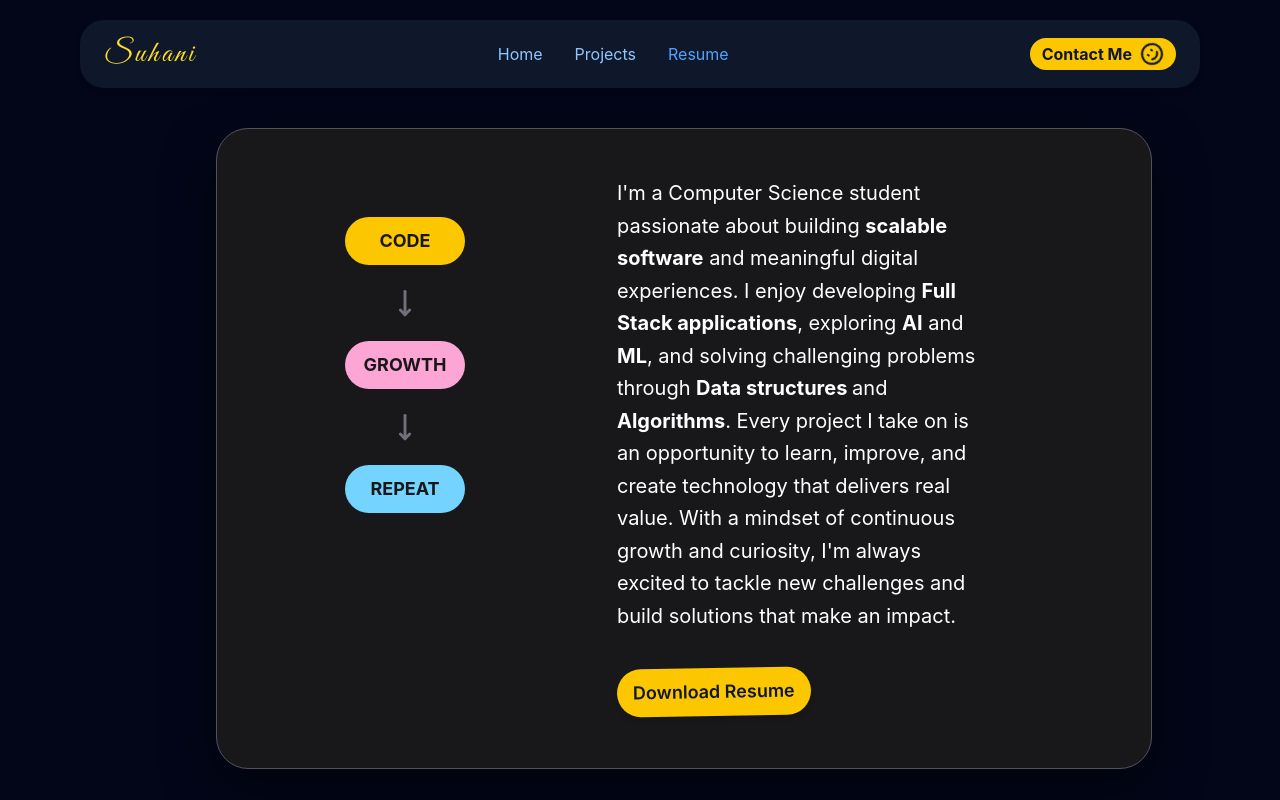
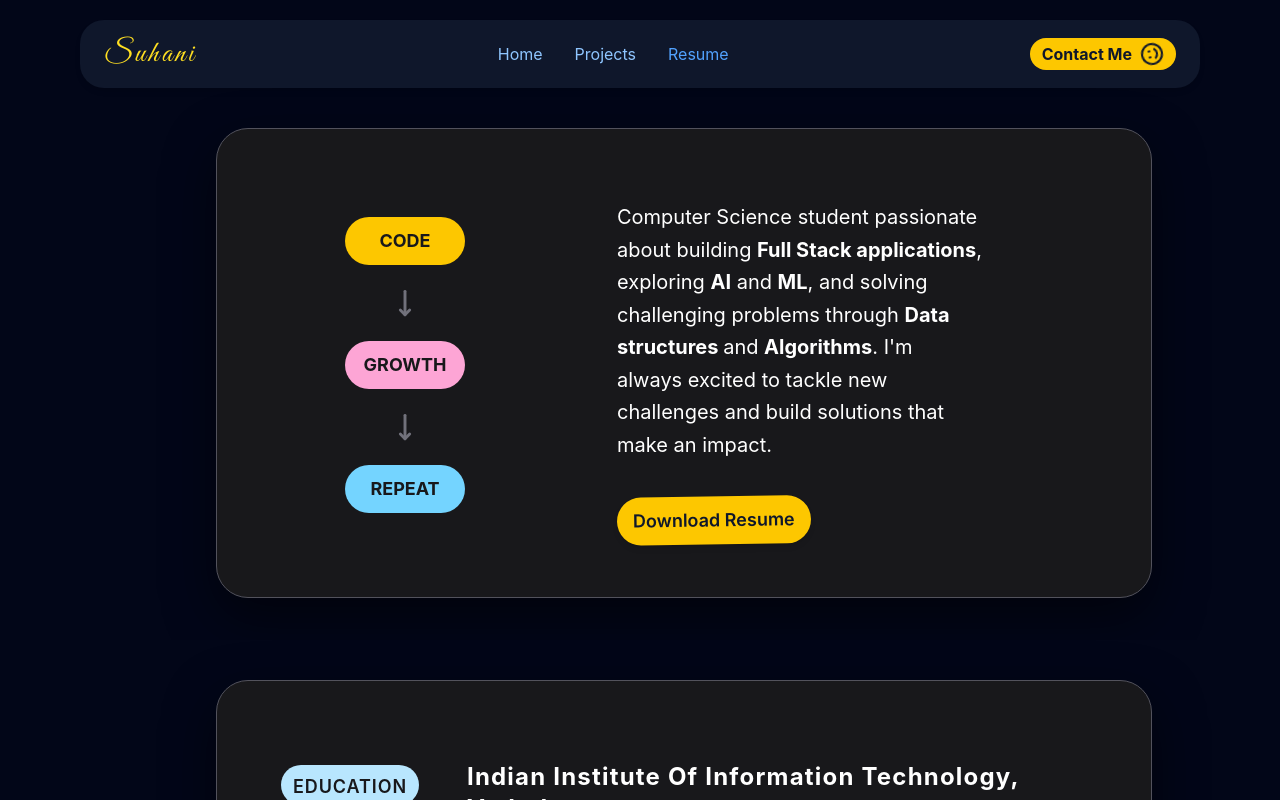
Before and after one commit to Suhanii15/Suhani-Kabra, a React (Vite) app in the folder suhani/: page /resume in a window 1280 px wide. Shown: the top 800 px of the page. Built offline with nearby package versions, Linux system fonts and the light colour scheme.

Commit message:
changes on resume page

```diff
--- a/suhani/src/pages/resume.jsx
+++ b/suhani/src/pages/resume.jsx
@@ -83,15 +83,13 @@ const personal=[
       initial={{ opacity: 0, x: -30 }}
       animate={{ opacity: 1, x: 0 }}
       transition={{ duration: 1.6, delay: 0.6, ease: 'easeOut' }}
-      className="text-white text-xl leading-relaxed"
+      className="text-white text-xl leading-relaxed mt-6"
     >
-      I'm a Computer Science student passionate about building <span className="font-bold">scalable software</span> and meaningful digital experiences.
-       I enjoy developing <span className="font-bold">Full Stack applications</span>, exploring <span className="font-bold">AI</span> and <span className="font-bold">ML</span>, and solving challenging problems through <span className="font-bold">Data structures </span>
-        and <span className="font-bold">Algorithms</span>. Every project I take on is an opportunity to learn, improve, and create technology that delivers real value. With a mindset of continuous
-         growth and curiosity,
+       Computer Science student passionate about building <span className="font-bold">Full Stack applications</span>, exploring <span className="font-bold">AI</span> and <span className="font-bold">ML</span>, and solving challenging problems through <span className="font-bold">Data structures </span>
+        and <span className="font-bold">Algorithms</span>.
        I'm always excited to tackle new challenges and build solutions that make an impact.
     </motion.p>
-    <div className="relative inline-block group">
+    <div className="relative inline-block group mt-10fwq  q q ,M NBVBC ">
       <a href="https://drive.google.com/file/d/1JT2cPfiJ93zyx6zd6mpsfz4f9hkfM2vk/view?usp=sharing">
 <motion.button
  variants={slideUp}
```
